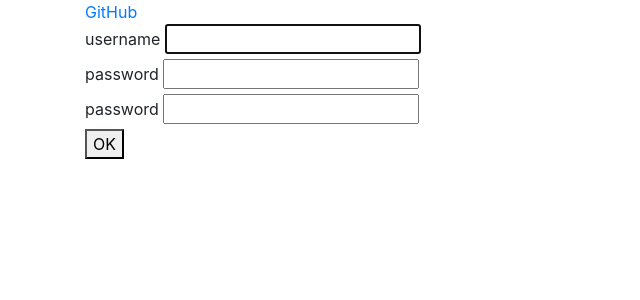
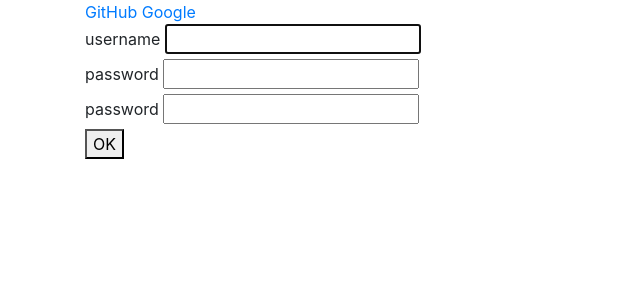
Before and after one commit to Bogdankozlovskiy/python-django, a Django app: page /shop/register/ in a window 1280 px wide. Shown: the top 300 px of the page, without its empty margins (0-640 px from the left). Run offline with Django 3.2, Linux system fonts and the light colour scheme; some libraries are stand-ins or nearby versions.

Commit message:
add OAth2 with Google

```diff
--- a/bookshop/settings.py
+++ b/bookshop/settings.py
@@ -104,12 +104,17 @@ AUTH_PASSWORD_VALIDATORS = [
     },
 ]
 AUTHENTICATION_BACKENDS = (
+    'social_core.backends.google.googleoauth2'
     'social_core.backends.github.GithubOAuth2',
     'django.contrib.auth.backends.ModelBackend',
 )
 
 SOCIAL_AUTH_GITHUB_KEY = '8e1037cf917dedac3b82'
 SOCIAL_AUTH_GITHUB_SECRET = '07b26f6323c960c5315d7e6654ea2b14e177da00'
+
+SOCIAL_AUTH_GOOGLE_OAUTH2_KEY = 'dqggsMjfsALO560kl3bLrbTw'
+SOCIAL_AUTH_GOOGLE_OAUTH2_SECRET = '509808950989-7gt5lo6thg1pf0sndf1adffumb32ip4a.apps.googleusercontent.com'
+
 SOCIAL_AUTH_LOGIN_REDIRECT_URL = '/shop/hello/'
 
 # Internationalization
--- a/managebook/templates/login.html
+++ b/managebook/templates/login.html
@@ -5,6 +5,7 @@
 {% block login %}
 
 <a href="{% url 'social:begin' 'github' %}">GitHub</a>
+<a href="{% url 'social:begin' 'google' %}">Google</a>
 
 {% for msg in messages %}
 <li class="{{ msg.tags }}">{{ msg }}</li>
--- a/managebook/templates/register.html
+++ b/managebook/templates/register.html
@@ -5,6 +5,7 @@
 {% block register %}
 
 <a href="{% url 'social:begin' 'github' %}">GitHub</a>
+<a href="{% url 'social:begin' 'google' %}">Google</a>
 
 {% for msg in messages %}
     <li class="{{ msg.tags }}">{{ msg }}</li>
```
